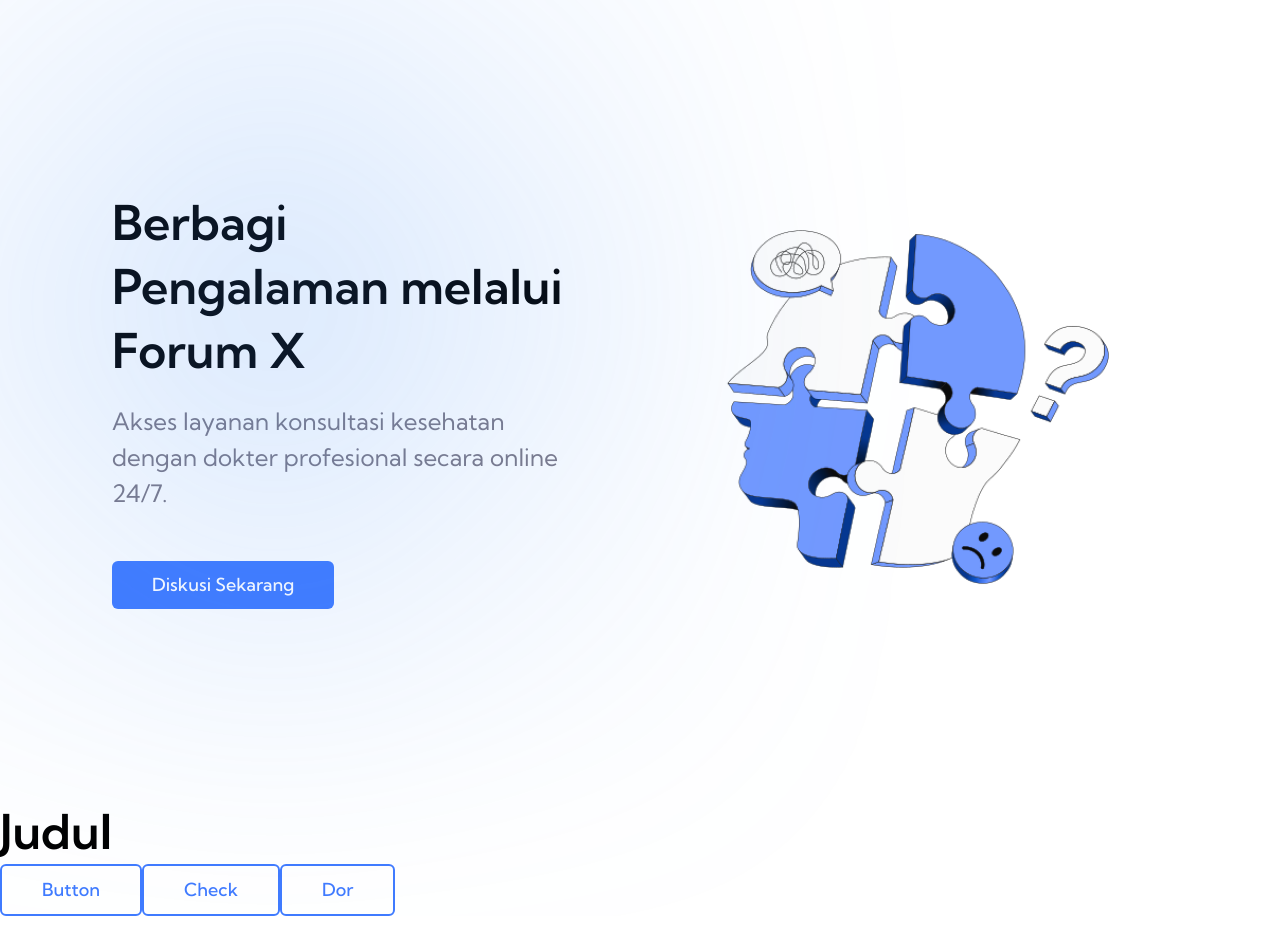
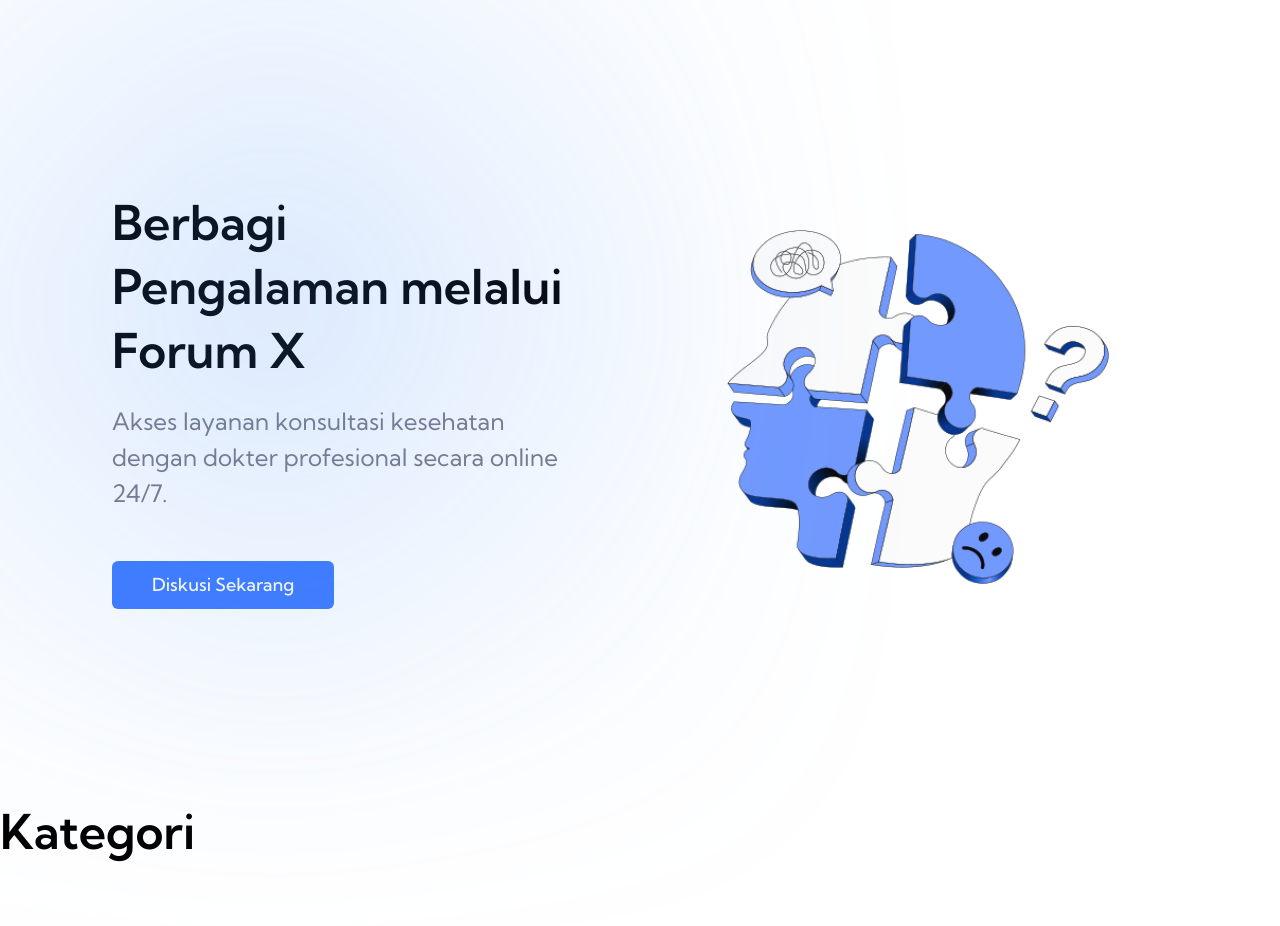
Before and after one commit to Augista/FEgenicsTeam3, a Next.js app: page /forum in a window 1280 px wide. Shown: the top 926 px of the page. Built offline with nearby package versions, Linux system fonts and the light colour scheme.

Commit message:
feat: add progress forum 2

```diff
--- a/package.json
+++ b/package.json
@@ -11,6 +11,7 @@
   "dependencies": {
     "clsx": "^2.1.1",
     "next": "14.2.15",
+    "pnpm": "^9.12.3",
     "react": "^18",
     "react-dom": "^18",
     "react-icons": "^5.3.0",
--- a/src/app/container/forum/forum-choice.tsx
+++ b/src/app/container/forum/forum-choice.tsx
@@ -16,9 +16,9 @@ export default function ForumChoice({ title = "Judul", choices = [] }: ForumChoi
   }
 
   return (
-    <div className="w-full ">
+    <div className="w-full flex flex-col gap-16">
       <Typography variant="h4" weight="semibold">{title}</Typography>
-      <div>
+      <div className="flex flex-wrap gap-4 gap-x-8 lg:gap-x-16">
         {choices.map((choice, index) => (
           <ButtonNoLink onClick={() => handleClick(choice)} key={index} size="large" variant={choice === choose ? "primary" : "outline"}>{choice}</ButtonNoLink>
         ))}
--- a/src/app/container/forum/forum-home.tsx
+++ b/src/app/container/forum/forum-home.tsx
@@ -12,7 +12,7 @@ export default function ForumHome(){
                         <Typography variant="h4" weight="semibold">Berbagi Pengalaman melalui Forum X</Typography>
                         <Typography variant="bl" className="text-[#7D7987] text-[24px]">Akses layanan konsultasi kesehatan dengan dokter profesional secara online 24/7.</Typography>
                     </div>
-                    <Button size="large" href="/forum" className="justify-center py-4 px-[62px] bg-gradient-to-r from-[#407BFF] via-[#1678F2] to-[#E3EBFF]">Diskusi Sekarang</Button>
+                    <Button size="large" href="#search" className="justify-center py-4 px-[62px] bg-gradient-to-r from-[#407BFF] via-[#1678F2] to-[#E3EBFF]">Diskusi Sekarang</Button>
                 </div>
                 <NextImage src="/forum/mental-health-problem.png" width={509} height={463} alt="mental-health-problem" layout='responsive' className="w-full h-auto" />
             </div>
--- a/src/app/forum/page.tsx
+++ b/src/app/forum/page.tsx
@@ -5,7 +5,7 @@ export default function Forum(){
     return (
         <>
             <ForumHome/>
-            <ForumChoice title="Judul" choices={["Button", "Check", "Dor"]}/>
+            <ForumChoice title="Kategori" choices={["Semua", "Kesehatan Fisik", "Kesehatan Mental", "Penyakit & Pengobatan", "Gaya Hidup Sehat", "Olahraga & Kebugaran", "Nutrisi & Diet"]}/>
         </>
     )
 }
--- a/src/components/button/buttonnolink.tsx
+++ b/src/components/button/buttonnolink.tsx
@@ -17,7 +17,7 @@ const ButtonNoLink = React.forwardRef<HTMLButtonElement, ButtonProps>(
     // Define classes based on the variant prop
     const variantClasses = {
       primary: "bg-button text-white hover:bg-primary-dark focus:bg-primary-dark",
-      outline: "border-2 border-[#407BFF] text-[#407BFF] hover:text-white hover:bg-primary focus:text-white focus:bg-primary",
+      outline: "text-[#407BFF] hover:text-white hover:bg-primary focus:text-white focus:bg-primary",
     }
     // Define classes based on the size prop
     const sizeClasses = {
@@ -37,7 +37,7 @@ const ButtonNoLink = React.forwardRef<HTMLButtonElement, ButtonProps>(
     return (
         <button
           ref={ref}
-          className={clsx(`w-fit rounded-md ${sizeClasses[size]} ${variantClasses[variant]} ${className}`
+          className={clsx(`border-2 border-[#407BFF] w-fit rounded-md ${sizeClasses[size]} ${variantClasses[variant]} ${className}`
           )}
           {...rest}
         >
```
Also changed, not shown: src/app/container/forum/forum-search.tsx (added), 1 other file (tests, documents, lock files or other folders).
